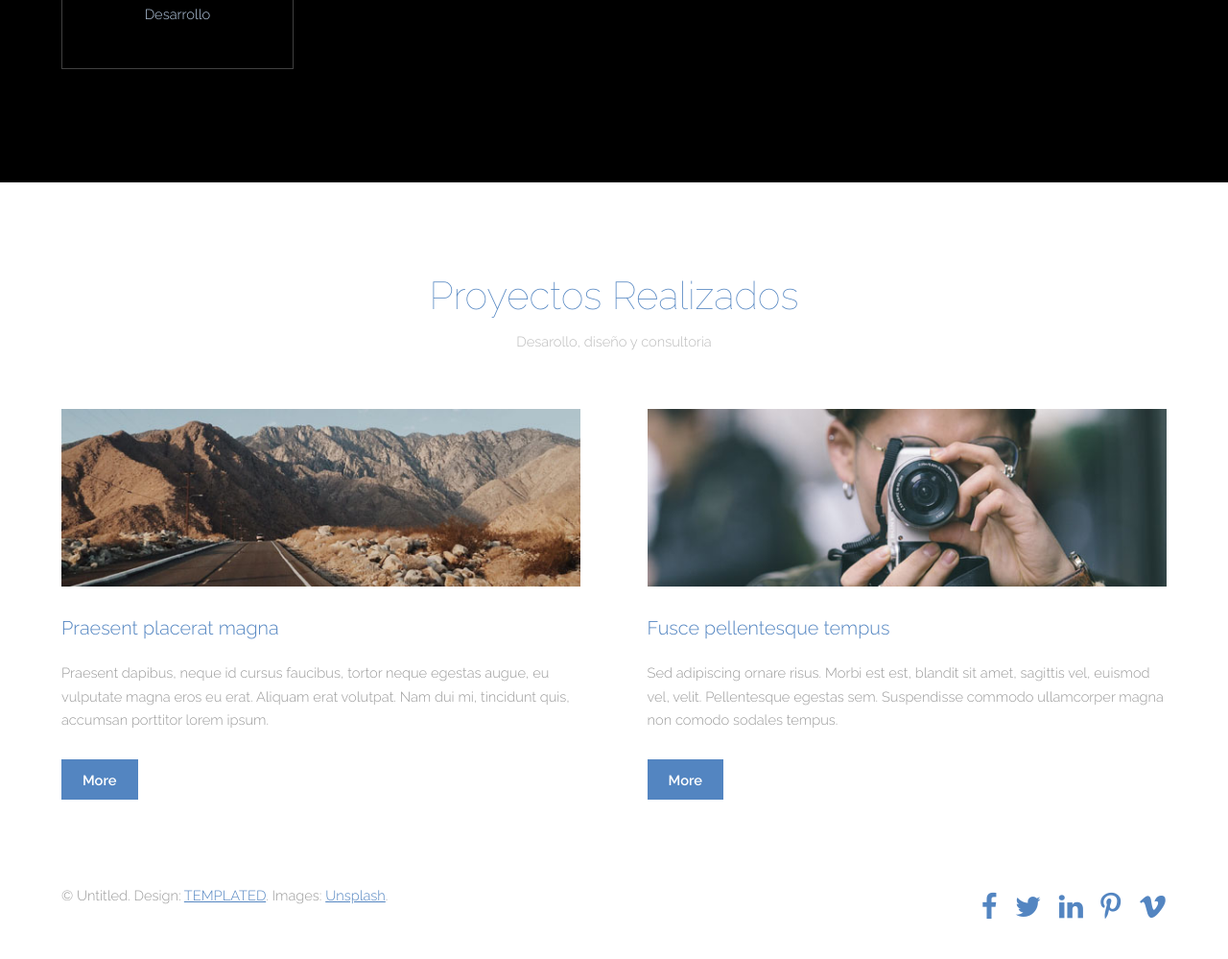
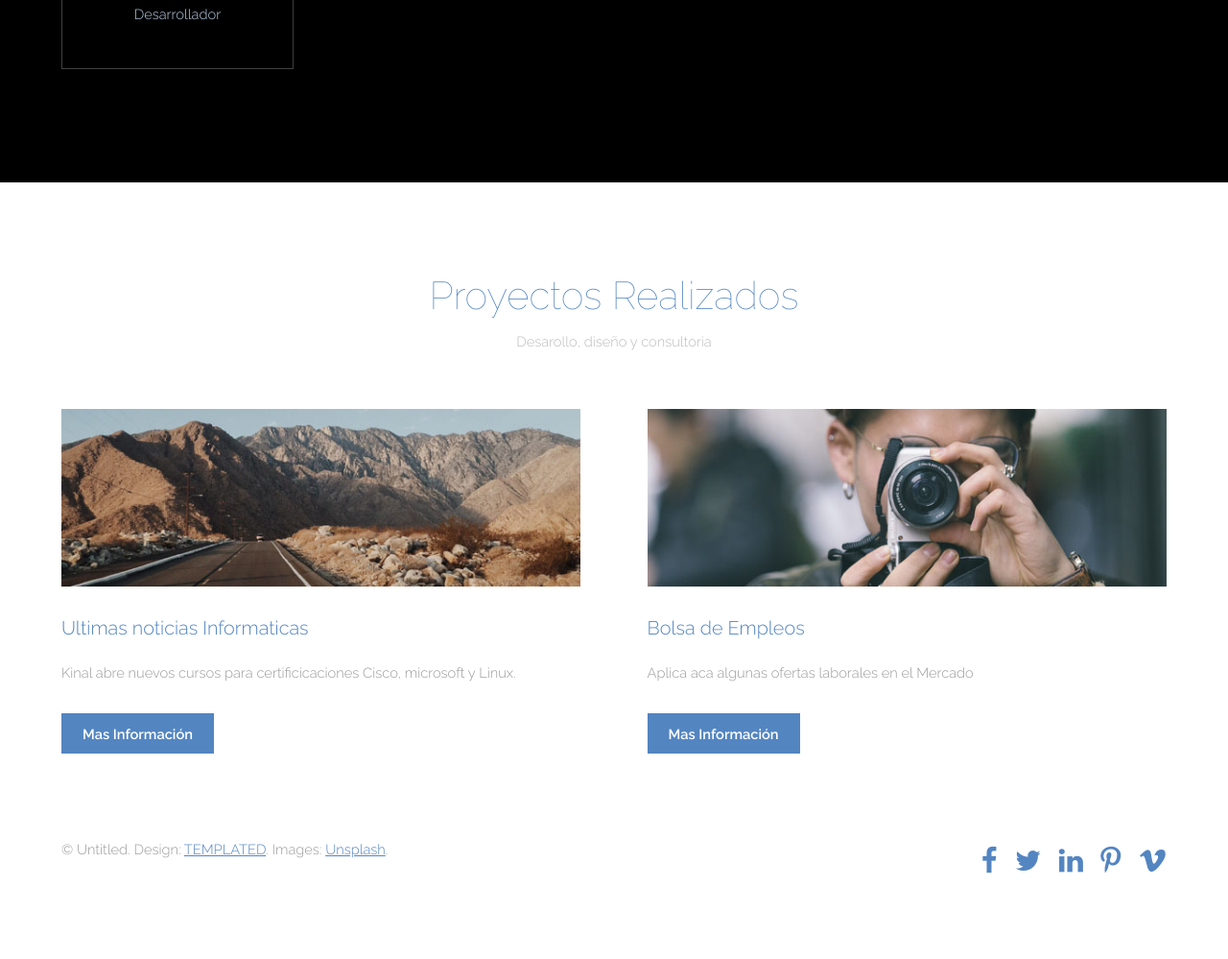
Before and after one commit to gersonvelasquez/paginaweb, a plain HTML site: page index.html in a window 1280 px wide. Shown: the part 1470-2469 px from the top of the page at 96% size. After the commit the page ends 2421 px from the top, so only its background shows below. Drawn offline with Linux system fonts and the light colour scheme.

Commit message:
Update index.html
Actualizando los ultimos parrafos

```diff
--- a/index.html
+++ b/index.html
@@ -58,11 +58,11 @@
                 </article>
                 <article>
                     <header>
-                        <h3>Libero purus magna sapien<br /> sed ullamcorper</h3>
+                        <h3>Soporte Tecnico<br /> Cableado estructurado</h3>
                     </header>
-                    <p>Morbi interdum mollis sapien. Sed ac risus. Phasellus lacinia, magna a ullamcorper laoreet, lectus arcu.</p>
+                    <p>Proyectos de implementacion de Data Center, cableado y estructurado, mantenimiento preventivo y correctivo.</p>
                     <footer>
-                        <a href="#" class="button special">More</a>
+                        <a href="#" class="button special">Mas Informacion</a>
                     </footer>
                 </article>
             </div>
@@ -81,7 +81,7 @@
                         <img src="images/pic033.png" Person 1 " />
                     </div>
                     <h3>Gerson Velasquez</h3>
-                    <p>Desarrollo</p>
+                    <p>Desarrollador</p>
                 </div>
             </div>
         </div>
@@ -100,11 +100,11 @@
                         <img src="images/pic01.jpg " alt="Pic 01 " />
                     </div>
                     <header>
-                        <h3>Praesent placerat magna</h3>
+                        <h3>Ultimas noticias Informaticas</h3>
                     </header>
-                    <p>Praesent dapibus, neque id cursus faucibus, tortor neque egestas augue, eu vulputate magna eros eu erat. Aliquam erat volutpat. Nam dui mi, tincidunt quis, accumsan porttitor lorem ipsum.</p>
+                    <p>Kinal abre nuevos cursos para certificicaciones Cisco, microsoft y Linux.</p>
                     <footer>
-                        <a href="# " class="button special ">More</a>
+                        <a href="# " class="button special ">Mas Información</a>
                     </footer>
                 </article>
                 <article>
@@ -112,11 +112,11 @@
                         <img src="images/pic02.jpg " alt="Pic 02 " />
                     </div>
                     <header>
-                        <h3>Fusce pellentesque tempus</h3>
+                        <h3>Bolsa de Empleos</h3>
                     </header>
-                    <p>Sed adipiscing ornare risus. Morbi est est, blandit sit amet, sagittis vel, euismod vel, velit. Pellentesque egestas sem. Suspendisse commodo ullamcorper magna non comodo sodales tempus.</p>
+                    <p>Aplica aca algunas ofertas laborales en el Mercado</p>
                     <footer>
-                        <a href="# " class="button special ">More</a>
+                        <a href="# " class="button special ">Mas Información</a>
                     </footer>
                 </article>
             </div>
```
